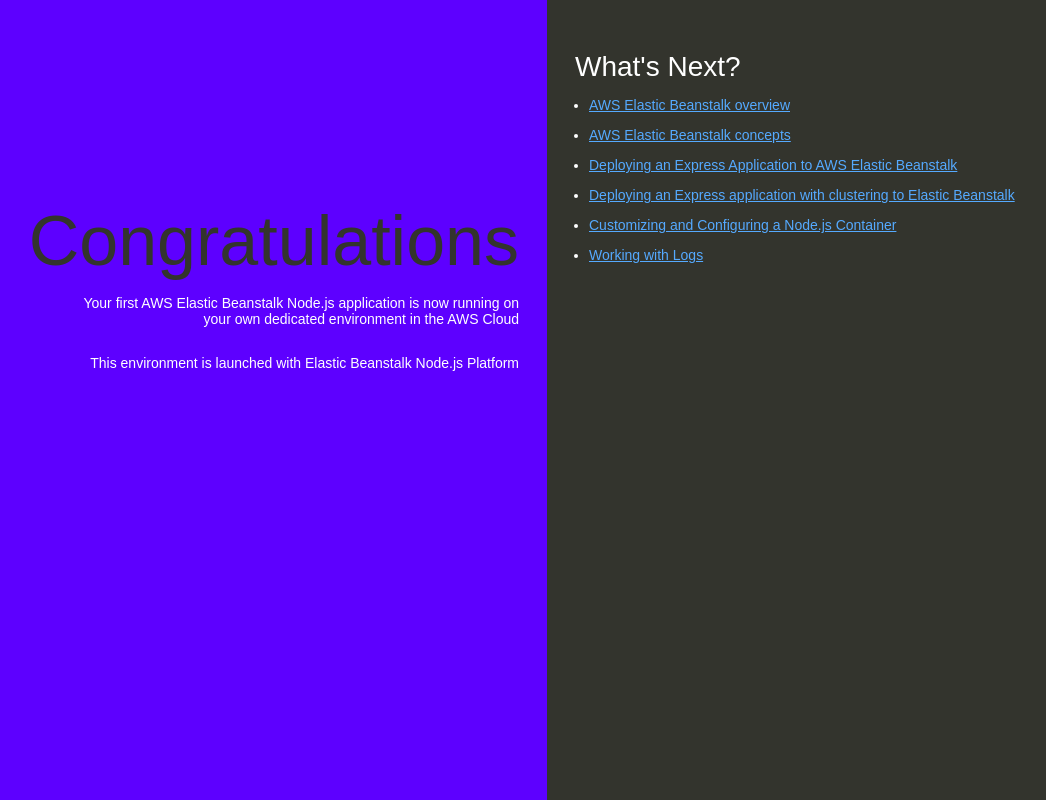
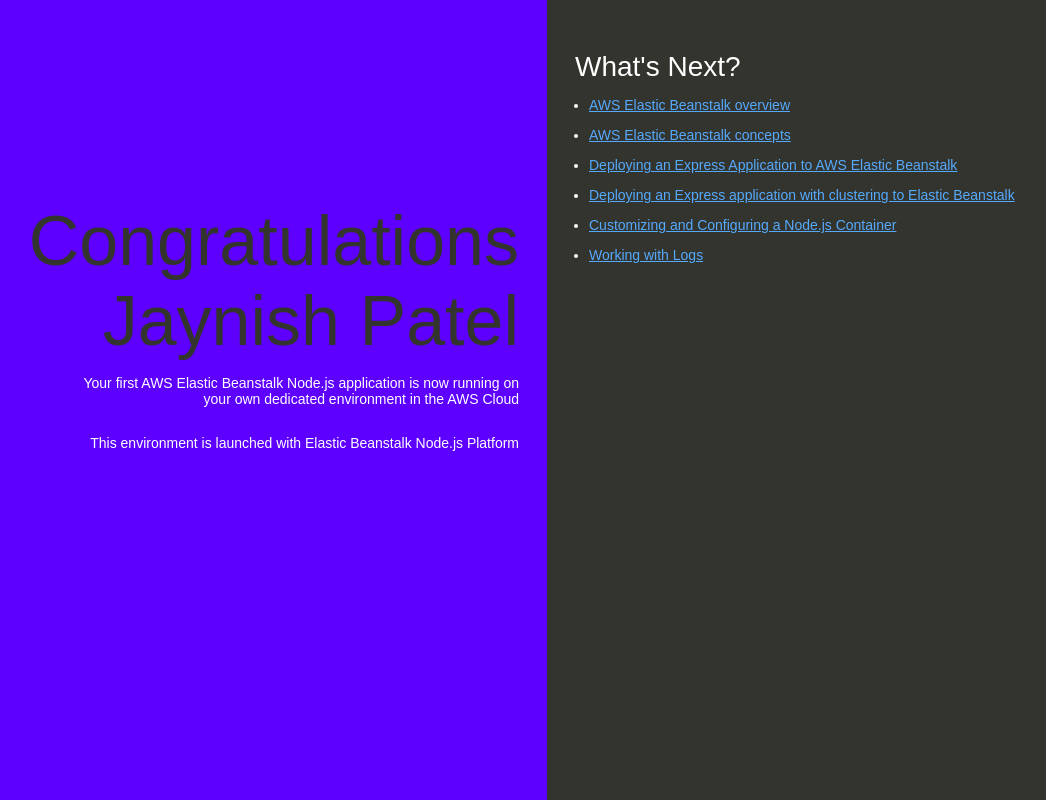
Before and after one commit to JaynishPatel1/NodejsDemoCICD, a website: page index.html in a window 1280 px wide. Shown: the whole page, without its empty margins (93-1139 px from the left). Drawn offline with Linux system fonts and the light colour scheme.

Commit message:
Update index.html

```diff
--- a/index.html
+++ b/index.html
@@ -74,7 +74,7 @@
   </head>
   <body>
     <div class="textColumn">
-      <h1>Congratulations</h1>
+      <h1>Congratulations Jaynish Patel</h1>
       <p>Your first AWS Elastic Beanstalk Node.js application is now running on your own dedicated environment in the AWS Cloud</p>
       <p>This environment is launched with Elastic Beanstalk Node.js Platform</p>
     </div>
```
